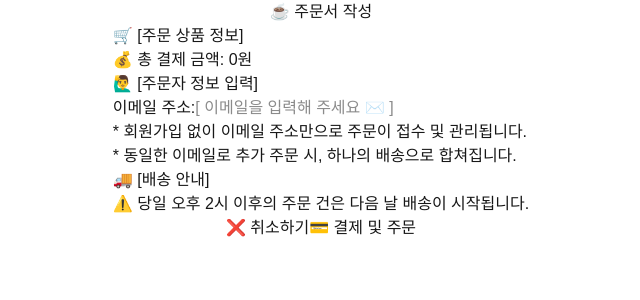
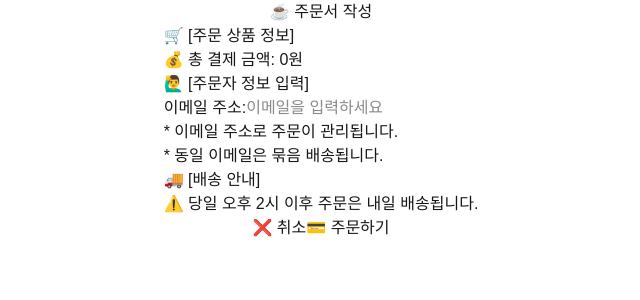
Before and after one commit to prgrms-be-devcourse/NBE9-11-1-Team02, a Next.js app in the folder frontend/: page /order in a window 1280 px wide. Shown: the top 300 px of the page, without its empty margins (319-959 px from the left). Built offline with nearby package versions, Linux system fonts and the light colour scheme.

Commit message:
order-page

```diff
--- a/frontend/src/app/order/page.tsx
+++ b/frontend/src/app/order/page.tsx
@@ -3,46 +3,62 @@
 import React, { useState, useEffect } from "react";
 import { useRouter } from "next/navigation";
 import { useCartStore, CartItem } from "../../stores/cartStore";
+import { createOrder } from "../../api/order/order"; // API 연결
 
 export default function OrderPage() {
   const router = useRouter();
   const [isMounted, setIsMounted] = useState(false);
+  const [isSubmitting, setIsSubmitting] = useState(false);
 
+  // 스토어 데이터 개별 선택
   const cartItems = useCartStore((state) => state.cartItems);
   const clearCart = useCartStore((state) => state.clearCart);
 
   const [email, setEmail] = useState("");
   const [status, setStatus] = useState<{ text: string; type: "error" | "success" } | null>(null);
 
+  // 하이드레이션 체크
   useEffect(() => {
     setIsMounted(true);
   }, []);
 
-  const totalAmount = cartItems.reduce(
-    (acc, item) => acc + item.price * item.quantity, 0
-  );
+  // 총액 계산
+  const totalAmount = cartItems.reduce((acc, item) => acc + item.price * item.quantity, 0);
 
-  const handleProcessOrder = () => {
+  // 주문 처리 로직
+  const handleProcessOrder = async () => {
     setStatus(null);
     if (cartItems.length === 0) {
       setStatus({ text: "장바구니가 비어 있습니다.", type: "error" });
       return;
     }
     if (!email.trim() || !email.includes("@")) {
-      setStatus({ text: "이메일 주소를 정확히 입력해 주세요.", type: "error" });
+      setStatus({ text: "이메일을 정확히 입력하세요.", type: "error" });
       return;
     }
-    setStatus({ text: "주문이 완료되었습니다!", type: "success" });
-    clearCart();
-    setTimeout(() => {
-      router.push("/");
-    }, 2000);
+
+    setIsSubmitting(true);
+    try {
+      // API 전송
+      await createOrder({
+        email,
+        items: cartItems,
+        totalAmount
+      } as any);
+
+      setStatus({ text: "주문이 완료되었습니다!", type: "success" });
+      clearCart();
+      setTimeout(() => router.push("/"), 2000);
+    } catch (e) {
+      setStatus({ text: "오류가 발생했습니다.", type: "error" });
+    } finally {
+      setIsSubmitting(false);
+    }
   };
 
+  // 메시지 처리
   const statusMessage = status ? (
-    <div style={{ textAlign: "center" }}>
-      {status.text}
-    </div>
+    <div style={{ textAlign: "center" }}>{status.text}</div>
   ) : null;
 
   if (!isMounted) return null;
@@ -63,42 +79,37 @@ export default function OrderPage() {
             </li>
           ))}
         </ul>
-        <div style={{ textAlign: "left" }}>
-          💰 총 결제 금액: {totalAmount.toLocaleString()}원
-        </div>
+        <div style={{ textAlign: "left" }}>💰 총 결제 금액: {totalAmount.toLocaleString()}원</div>
       </section>
 
       <section style={{ textAlign: "left" }}>
         <h3>🙋‍♂️ [주문자 정보 입력]</h3>
         <div style={{ display: "flex", alignItems: "center" }}>
-          <label>이메일 주소:</label>
+          <label>이메일 주소: </label>
           <input
             type="email"
             value={email}
             onChange={(e) => setEmail(e.target.value)}
-            placeholder="[ 이메일을 입력해 주세요 ✉️ ]"
+            placeholder="이메일을 입력하세요"
             style={{ flexGrow: 1 }}
+            disabled={isSubmitting}
           />
         </div>
         <div style={{ textAlign: "left" }}>
-          <p>* 회원가입 없이 이메일 주소만으로 주문이 접수 및 관리됩니다.</p>
-          <p>* 동일한 이메일로 추가 주문 시, 하나의 배송으로 합쳐집니다.</p>
+          <p>* 이메일 주소로 주문이 관리됩니다.</p>
+          <p>* 동일 이메일은 묶음 배송됩니다.</p>
         </div>
       </section>
 
       <section style={{ textAlign: "left" }}>
         <h3>🚚 [배송 안내]</h3>
-        <div style={{ textAlign: "left" }}>
-          ⚠️ 당일 오후 2시 이후의 주문 건은 다음 날 배송이 시작됩니다.
-        </div>
+        <div style={{ textAlign: "left" }}>⚠️ 당일 오후 2시 이후 주문은 내일 배송됩니다.</div>
       </section>
 
       <div style={{ display: "flex", justifyContent: "center" }}>
-        <button onClick={() => router.push("/")}>
-          ❌ 취소하기
-        </button>
-        <button onClick={handleProcessOrder}>
-          💳 결제 및 주문
+        <button onClick={() => router.push("/")} disabled={isSubmitting}>❌ 취소</button>
+        <button onClick={handleProcessOrder} disabled={isSubmitting}>
+          {isSubmitting ? "처리 중..." : "💳 주문하기"}
         </button>
       </div>
     </main>
```
